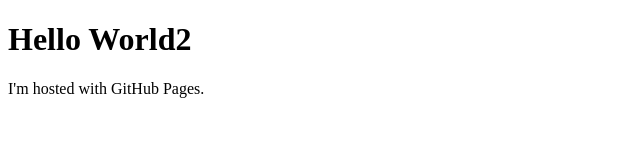
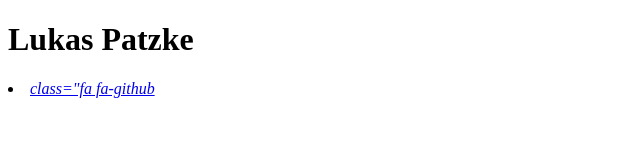
Before and after one commit to LukasPatzke/LukasPatzke.github.io, a plain HTML site: page index.html in a window 1280 px wide. Shown: the whole page, without its empty margins (0-640 px from the left). Drawn offline with Linux system fonts and the light colour scheme.

Commit message:
index.html

```diff
--- a/index.html
+++ b/index.html
@@ -1,7 +1,18 @@
 <!DOCTYPE html>
 <html>
+<head>
+    <title>Lukas Patzke</title>
+    <meta http-equiv="Content-Type" content="text/html; charset=UTF-8"/>
+</head>
 <body>
-<h1>Hello World2</h1>
-<p>I'm hosted with GitHub Pages.</p>
+    <div class="main">
+        <div class="info"><h1>Lukas Patzke</h1></div>
+        <div class="list">
+            <li>
+                <a href="https://github.com/LukasPatzke" data-type="link" data-title="GitHub"><i>class="fa fa-github</i></a>
+            </li>
+        </div>
+
+    </div>
 </body>
 </html>
```
